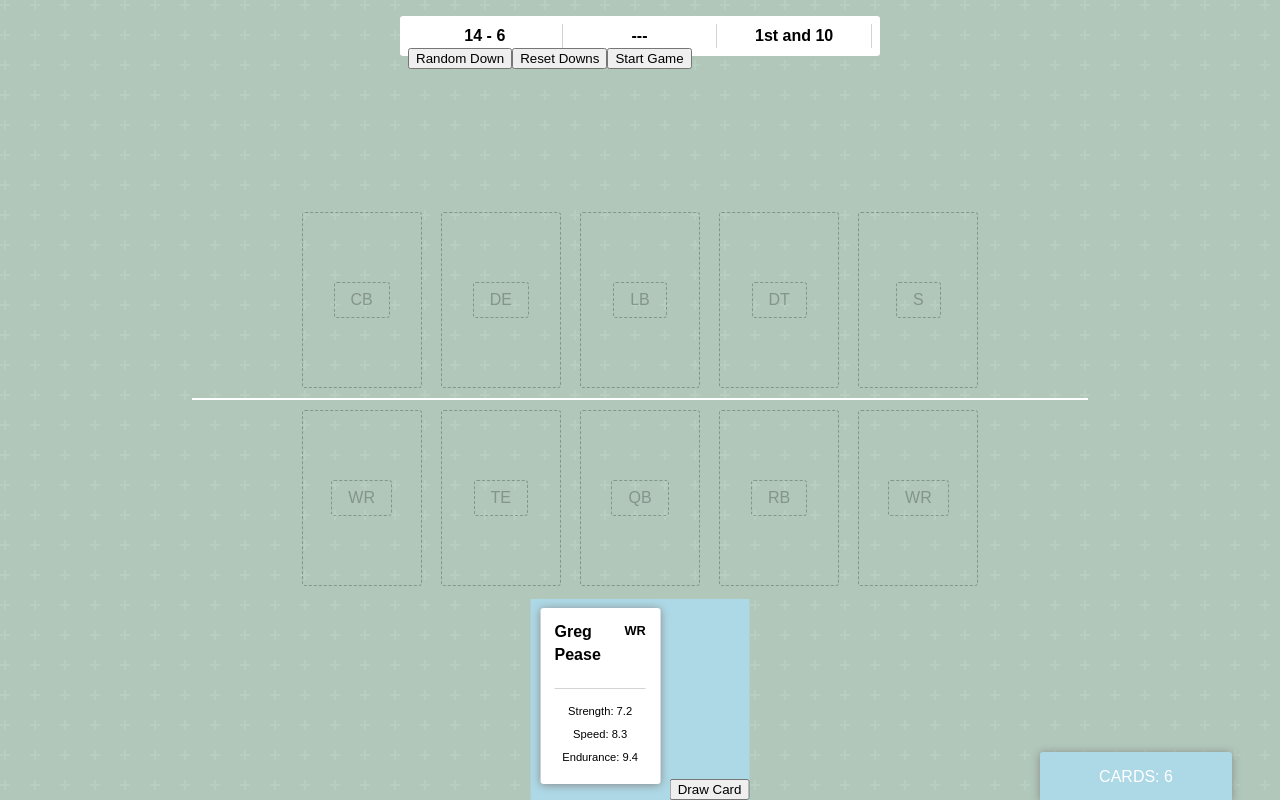
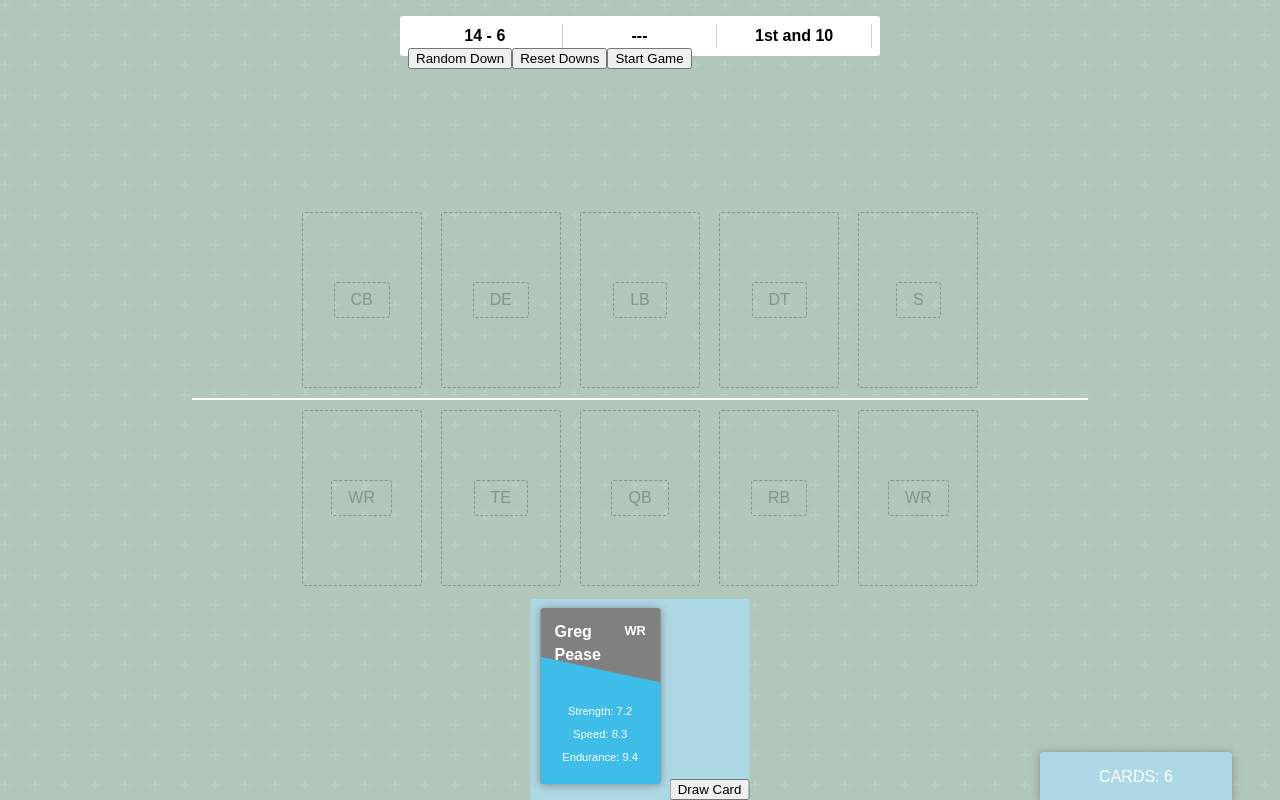
Before and after one commit to billearly/two-minute-warning, a Next.js app: page /game in a window 1280 px wide. Both pictures are taken after a click on the button "Draw Card". Built offline with nearby package versions, Linux system fonts and the light colour scheme.

Commit message:
Player card styles updated

```diff
--- a/components/cards/CardBase.tsx
+++ b/components/cards/CardBase.tsx
@@ -1,9 +1,10 @@
 import styled from 'styled-components';
 
 const CardBase = styled.div`
+    color: white;
     font-family: sans-serif;
     font-size: 1em;
-    background-color: white;
+    background-color: gray;
     display: inline-block;
     margin: 0.6em;
     padding: 0.9em;
--- /dev/null
+++ b/components/cards/ColorAccent.tsx
@@ -0,0 +1,17 @@
+import styled from 'styled-components';
+
+interface IProps {
+    color: string;
+}
+
+export const ColorAccent = styled.div`
+    background-color: ${(props: IProps) => props.color};
+    height: 80%;
+    width: 150%;
+
+    position: absolute;
+    bottom: -15%;
+    left: -30%;
+
+    transform: rotate(12deg);
+`;
--- a/components/cards/PlayCard.tsx
+++ b/components/cards/PlayCard.tsx
@@ -1,11 +1,9 @@
 import styled from 'styled-components';
 import CardBase from './CardBase';
 import { IPlay } from '../../model';
-import { Component } from 'react';
+import { ColorAccent } from './ColorAccent';
 
 const PlayTitle = styled.p`
-    color: white;
-
     font-weight: bold;
     margin-top: 0;
     position: relative;
@@ -13,28 +11,9 @@ const PlayTitle = styled.p`
 `;
 
 const PlayDescription = styled.p`
-    color: white;
     font-size: 0.8em;
-
     position: relative;
     z-index: 1;
-`;
-
-const ColorAccent = styled.div`
-    background-color: #E85558;
-    height: 80%;
-    width: 150%;
-
-    position: absolute;
-    bottom: -15%;
-    left: -30%;
-
-    transform: rotate(12deg);
-
-    &:first-of-type {
-        background-color: gray;
-        bottom: 30%;
-    }
 `;
 
 export const PlayCard: React.SFC<IPlay> = ({
@@ -54,8 +33,7 @@ export const PlayCard: React.SFC<IPlay> = ({
             <PlayDescription>{description}</PlayDescription>
             <PlayDescription>Difficulty: {difficulty}</PlayDescription>
 
-            <ColorAccent />
-            <ColorAccent />
+            <ColorAccent color='#E85558'/>
         </CardBase>
     );
 };
--- a/components/cards/PlayerCard.tsx
+++ b/components/cards/PlayerCard.tsx
@@ -1,7 +1,8 @@
-import React, { Component } from 'react';
+import React from 'react';
 import styled from 'styled-components';
 import { IPlayer } from '../../model';
 import CardBase from './CardBase';
+import { ColorAccent } from './ColorAccent';
 
 interface IProps {
     playerInfo: IPlayer
@@ -34,6 +35,8 @@ const PlayerPos = styled.p`
 
 const AttributeWrapper = styled.div`
     padding-top: 0.3em;
+    position: relative;
+    z-index: 1;
 `;
 
 const PlayerAttribute = styled.p`
@@ -41,29 +44,25 @@ const PlayerAttribute = styled.p`
     text-align: center;
 `;
 
-export class PlayerCard extends Component<IProps> {
-    constructor(props) {
-        super(props);
-    }
-
-    render() {
+export const PlayerCard: React.SFC<IProps> = ({ playerInfo }) => {
     return (
         <CardBase>
             <CardHeader>
                 <div>
-                        <PlayerName>{this.props.playerInfo.firstName}</PlayerName>
-                        <PlayerName>{this.props.playerInfo.lastName}</PlayerName>
+                    <PlayerName>{playerInfo.firstName}</PlayerName>
+                    <PlayerName>{playerInfo.lastName}</PlayerName>
                 </div>
 
-                    <PlayerPos>{this.props.playerInfo.position}</PlayerPos>
+                <PlayerPos>{playerInfo.position}</PlayerPos>
             </CardHeader>
 
             <AttributeWrapper>
-                    <PlayerAttribute>Strength: {this.props.playerInfo.strength}</PlayerAttribute>
-                    <PlayerAttribute>Speed: {this.props.playerInfo.speed}</PlayerAttribute>
-                    <PlayerAttribute>Endurance: {this.props.playerInfo.endurance}</PlayerAttribute>
+                <PlayerAttribute>Strength: {playerInfo.strength}</PlayerAttribute>
+                <PlayerAttribute>Speed: {playerInfo.speed}</PlayerAttribute>
+                <PlayerAttribute>Endurance: {playerInfo.endurance}</PlayerAttribute>
             </AttributeWrapper>
+
+            <ColorAccent color='#3EBDE8'/>
         </CardBase>
     );
 }
-}
```
Lines whose indentation alone changed are shown as unchanged.
